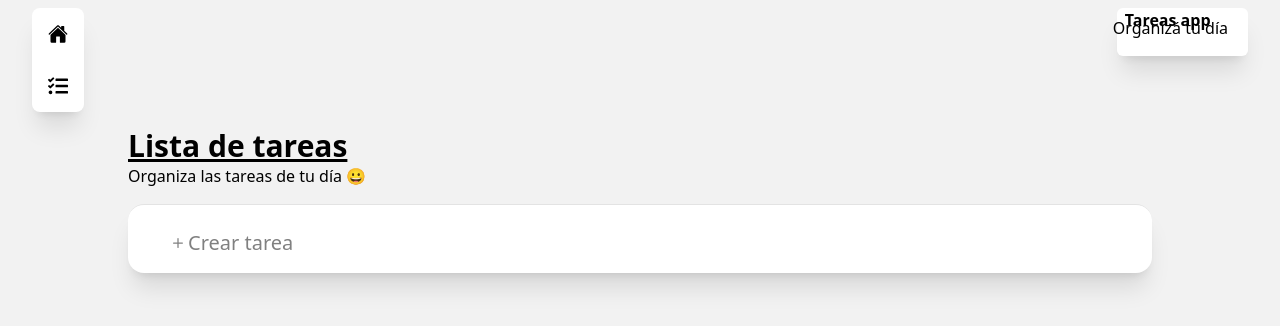
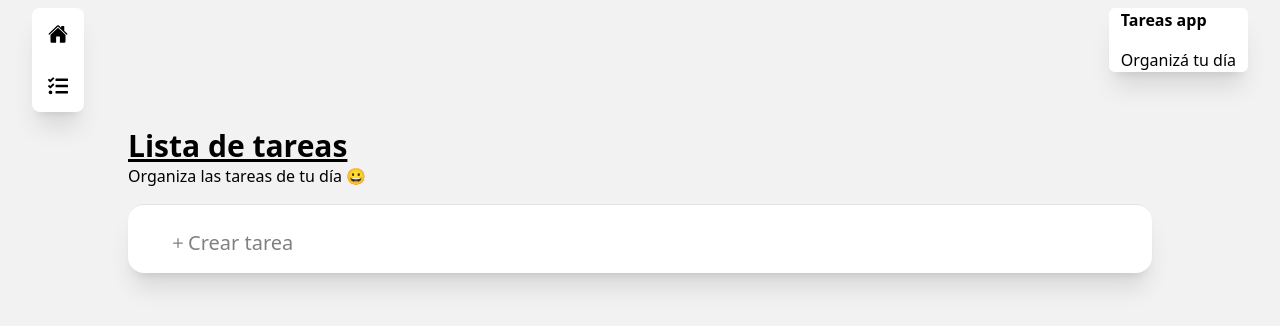
Before and after one commit to SvenAndreas/mindtest, a Next.js app: page / in a window 1280 px wide. Shown: the top 326 px of the page. Built offline with nearby package versions, Linux system fonts and the light colour scheme.

Commit message:
Update NavbarLogo.tsx

```diff
--- a/src/app/Shared/components/Navbar/NavbarLogo.tsx
+++ b/src/app/Shared/components/Navbar/NavbarLogo.tsx
@@ -3,10 +3,11 @@ import React from "react";
 // import Logo from '../../assets/mindfactory-logo.webp'
 function NavbarLogo() {
   return (
-    <div className="cursor-default rounded-md bg-white shadow-xl px-2">
+    <div className="cursor-default rounded-md flex flex-col gap-4 bg-white shadow-xl px-3">
 {/*       <Image loading="eager" width={200} src={Logo} alt="Logo app" /> */}
 <p className="font-bold">Tareas app</p>
-      <p className="text-center relative -top-4 -left-3">Organizá tu día</p>
+{/*       <p className="text-center relative -top-4 -left-3">Organizá tu día</p> */}
+      <p className="text-center">Organizá tu día</p>
     </div>
   );
 }
```
